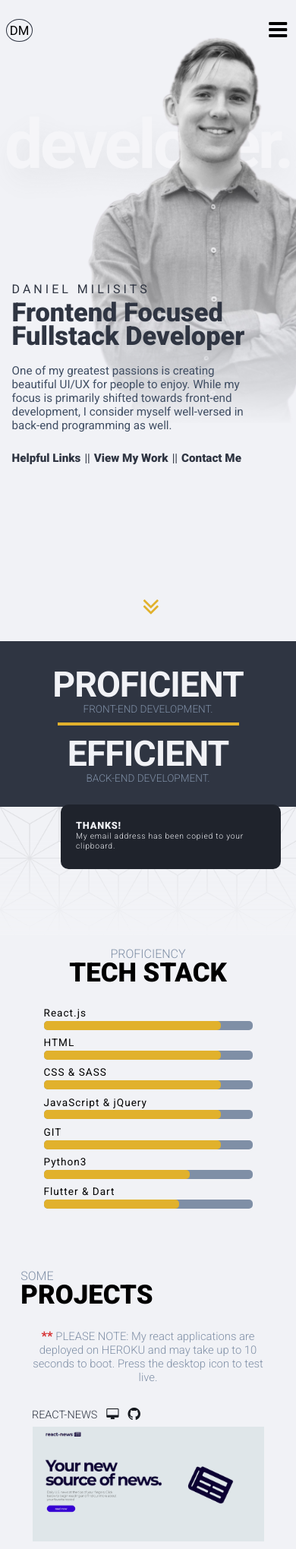
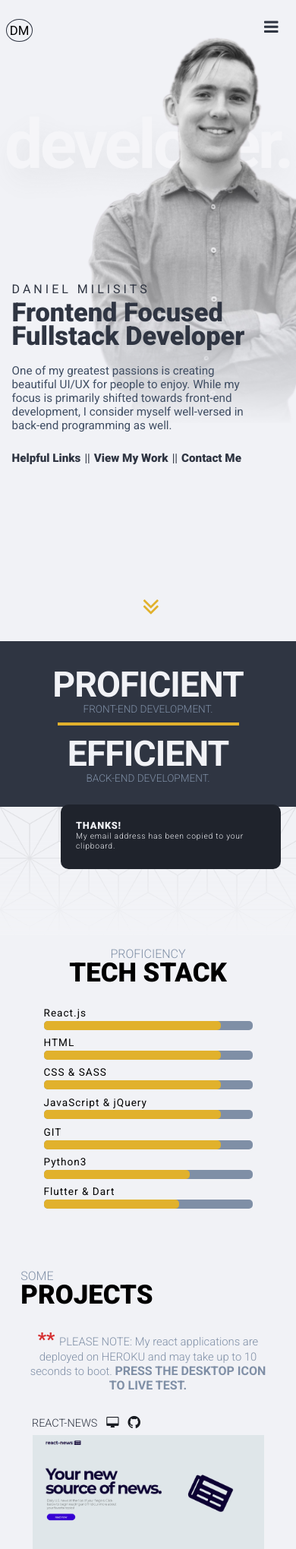
Before and after one commit to d-milisits/portfolio-site, a PHP site: page / in a window 390 px wide. Shown: the top 2039 px of the page at 76% size. Run offline with PHP 8.4, Linux system fonts and the light colour scheme; some libraries are stand-ins or nearby versions.

Commit message:
removal of bottom smoothscroll

```diff
--- a/app.js
+++ b/app.js
@@ -6,7 +6,7 @@ function show() {
   var elements = document.getElementsByClassName('nav-option');
   // Iterate through existing nav elements, apply animation & increase animation delay by 150ms per iteration.
   for (var i in elements) {
-    seconds += .15;
+    seconds += .105;
     elements[i].style.animationDelay = `${seconds}s`;
     elements[i].className +=' animate__animated animate__flipInX';
   }
--- a/index.html
+++ b/index.html
@@ -38,7 +38,7 @@
           fadeElem.each(function() {
             var $this = $(this),
               elemOffsetTop = $this.offset().top;
-            if (currScrollPos > elemOffsetTop) $this.css('opacity', 1 - (currScrollPos-elemOffsetTop)/675);
+            if (currScrollPos > elemOffsetTop) $this.css('opacity', 1 - (currScrollPos-elemOffsetTop)/625);
           });
         });
       });
@@ -103,6 +103,7 @@
       <!-- NAVBAR END -->
 
       <!-- MAIN LANDING BOX START -->
+      <i class="fa fa-bars animate__animated animate__fadeIn" id="burg" aria-hidden="true" onclick="show()"></i>
       <div class="main" id="main">
         <div class="back-text animate__animated animate__fadeIn">
           <h1>developer.</h1>
@@ -120,7 +121,6 @@
         <div class="mobile-img">
           <img class="animate__animated animate__fadeIn" src="img/mobile-img.png"/>
         </div>
-        <i class="fa fa-bars animate__animated animate__fadeIn" aria-hidden="true" onclick="show()"></i>
         <i class="fa fa-angle-double-down animate__animated animate__fadeInUp" aria-hidden="true"></i>
       </div>
       <!-- MAIN LANDING BOX END -->
@@ -199,7 +199,7 @@
         <h1>PROJECTS</h1>
       </div>
 
-      <p class="note"><span>**  </span>PLEASE NOTE: My react applications are deployed on HEROKU and may take up to 10 seconds to boot. Press the desktop icon to test live.</p>
+      <p class="note"><span id="stars">**  </span>PLEASE NOTE: My react applications are deployed on HEROKU and may take up to 10 seconds to boot. <span id="bold">PRESS THE DESKTOP ICON TO LIVE TEST.</span></p>
 
       <div class="projects" id="projects" data-aos="fade-up" data-aos-delay="300">
 
@@ -276,10 +276,11 @@
 
       <!-- FOOTER START -->
       <div class="pattern"></div>
-      <div class="footer" data-aos="fade-down" data-aos-delay="350">
+      <div class="footer" data-aos="fade-down" data-aos-delay="250">
         <h1>OOPS!</h1>
         <p>YOU HAVE REACHED THE END OF MY SITE.</p>
-        <i class="fa fa-arrow-circle-up" aria-hidden="true" onclick="document.getElementById('main').scrollIntoView();"></i>
+        <i class="fa fa-frown-o" aria-hidden="true"></i>
+        <!-- <i class="fa fa-arrow-circle-up" aria-hidden="true" onclick="document.getElementById('main').scrollIntoView();"></i> -->
       </div>
       <!-- FOOTER END -->
 
--- a/styles/index.css
+++ b/styles/index.css
@@ -182,7 +182,7 @@ html {
   animation-delay: 3.95s;
   /* opacity: .85; */
 }
-.main .fa:hover {
+.main .fa:hover, #burg {
   color: #7f8fa6;
   cursor: pointer;
   transition: .2s color ease;
@@ -197,7 +197,8 @@ html {
   animation-duration: .5s;
   color: #e1b12c;
 }
-.main .fa-bars {
+#burg {
+  color: #2f3542;
   position:fixed;
   font-size: 1.75rem;
   right: 3%;
@@ -350,10 +351,14 @@ html {
   text-align: center;
   margin: 4%;
 }
-.note span {
+.note #stars {
   font-weight: 800;
   color: #d63031;
   font-size: 1.5rem;
+}
+.note #bold {
+  font-weight: 600;
+  color: #7f8fa6;
 }
 /* NOTE END */
 
@@ -504,7 +509,7 @@ html {
 .footer i {
   margin: 50px 0;
   font-size: 3.25rem;
-  cursor: pointer;
+  /* cursor: pointer; */
   transition: .25s color ease;
   color: #e1b12c;
 }
@@ -648,7 +653,7 @@ html {
   .bar-div p {
     font-size: 1.15rem;
   }
-  .main .fa-bars {
+  #burg {
     font-size: 2.65rem;
   }
   .note {
@@ -975,6 +980,10 @@ html {
   }
 }
 @media (max-width: 550px) {
+  #burg {
+    right: 6%;
+    font-size: 1.35rem;
+  }
   .footer {
     width: 85%;
   }
```
